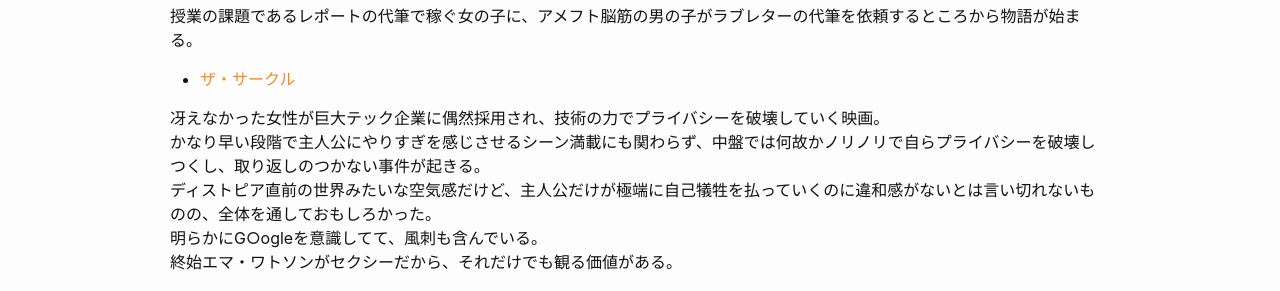
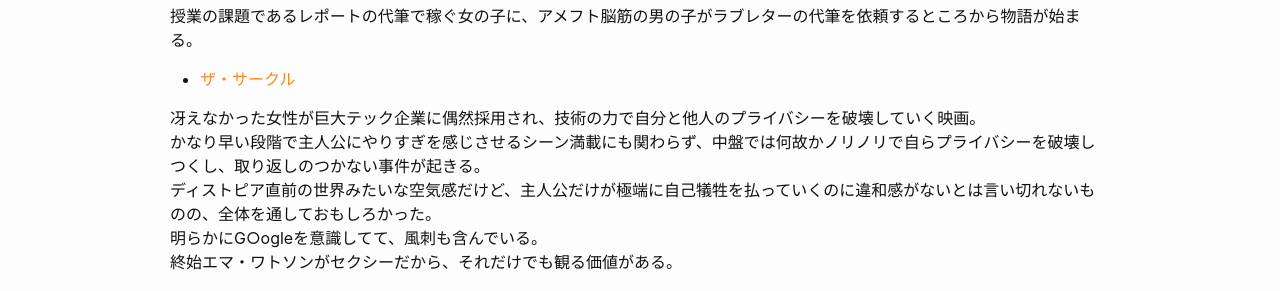
Before and after one commit to ryoo14/blog_ryoo_cc, a Jekyll site: the page built from 2021-01-31-montyly_contents.md, in a window 1280 px wide. Shown: the part 482-773 px from the top of the page. Built offline with Jekyll 4.4.1, drawn with Linux system fonts in a browser that asks for light colours.

Commit message:
self and others

```diff
--- a/2021-01-31-montyly_contents.md
+++ b/2021-01-31-montyly_contents.md
@@ -21,7 +21,7 @@ categories: monthly_contents
 
 - [ザ・サークル](https://www.netflix.com/watch/80098473)
 
-冴えなかった女性が巨大テック企業に偶然採用され、技術の力でプライバシーを破壊していく映画。
+冴えなかった女性が巨大テック企業に偶然採用され、技術の力で自分と他人のプライバシーを破壊していく映画。
 かなり早い段階で主人公にやりすぎを感じさせるシーン満載にも関わらず、中盤では何故かノリノリで自らプライバシーを破壊しつくし、取り返しのつかない事件が起きる。
 ディストピア直前の世界みたいな空気感だけど、主人公だけが極端に自己犠牲を払っていくのに違和感がないとは言い切れないものの、全体を通しておもしろかった。
 明らかにG○ogleを意識してて、風刺も含んでいる。
```
